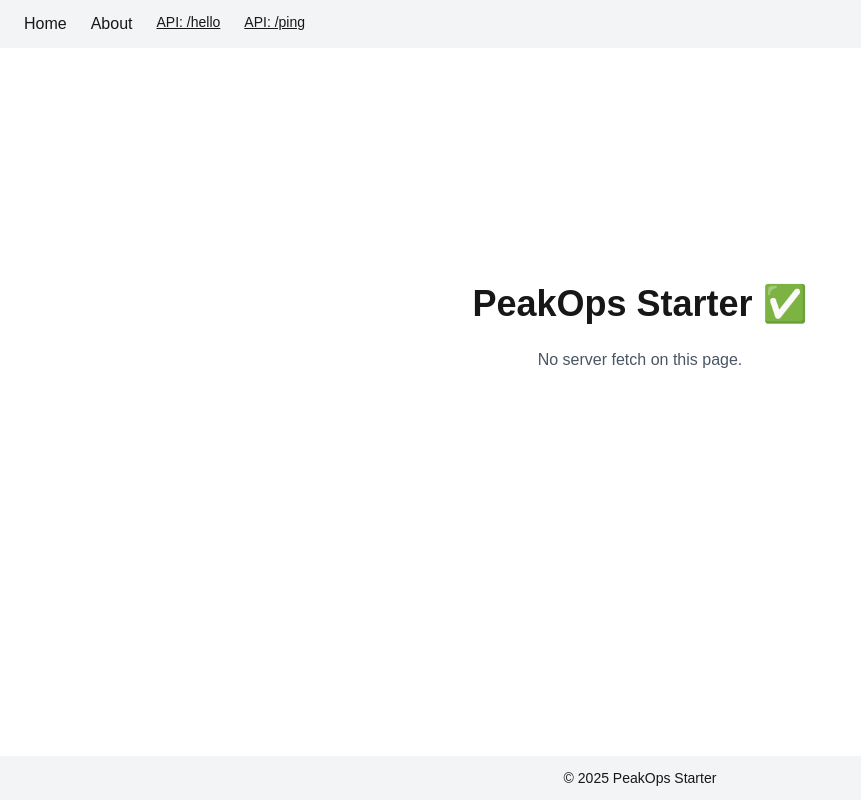
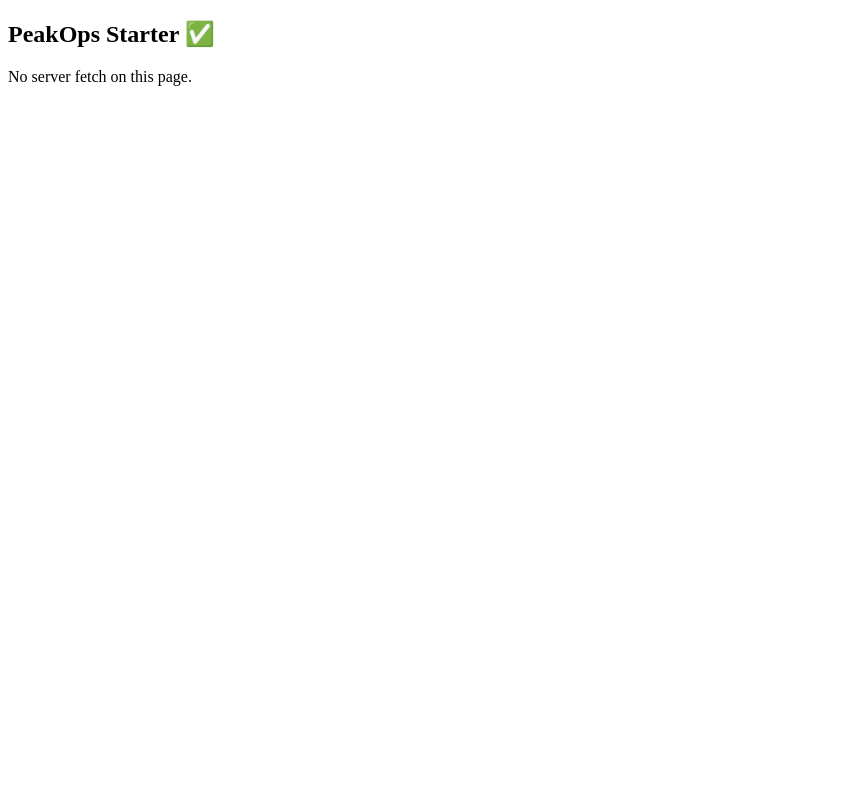
Before and after one commit to nkesseru/peakops-site, a Next.js app: page / in a window 1280 px wide. Shown: the whole page, without its empty margins (0-861 px from the left). Built offline with nearby package versions, Linux system fonts and the light colour scheme.

Commit message:
test: ultra-minimal layout to isolate SSR fetch error

```diff
--- a/src/app/layout.tsx
+++ b/src/app/layout.tsx
@@ -1,20 +1,10 @@
-import "./globals.css";
-import Navbar from "@/components/Navbar";
-import Footer from "@/components/Footer";
-
-export const metadata = {
-  title: "PeakOps Starter",
-  description: "Next.js + Tailwind + API + Aliases",
-};
+export const runtime = "nodejs";
+export const dynamic = "force-dynamic";
 
 export default function RootLayout({ children }: { children: React.ReactNode }) {
   return (
     <html lang="en">
-      <body className="min-h-screen flex flex-col">
-        <Navbar />
-        <main className="flex-1">{children}</main>
-        <Footer />
-      </body>
+      <body>{children}</body>
     </html>
   );
 }
--- a/src/app/page.tsx
+++ b/src/app/page.tsx
@@ -3,7 +3,7 @@ export const dynamic = "force-dynamic";
 
 export default function Home() {
   return (
-    <section className="flex min-h-[70vh] flex-col items-center justify-center gap-6 p-10">
+    <section className="p-10">
       <h1 className="text-4xl font-bold">PeakOps Starter ✅</h1>
       <p className="text-gray-600">No server fetch on this page.</p>
     </section>
```
